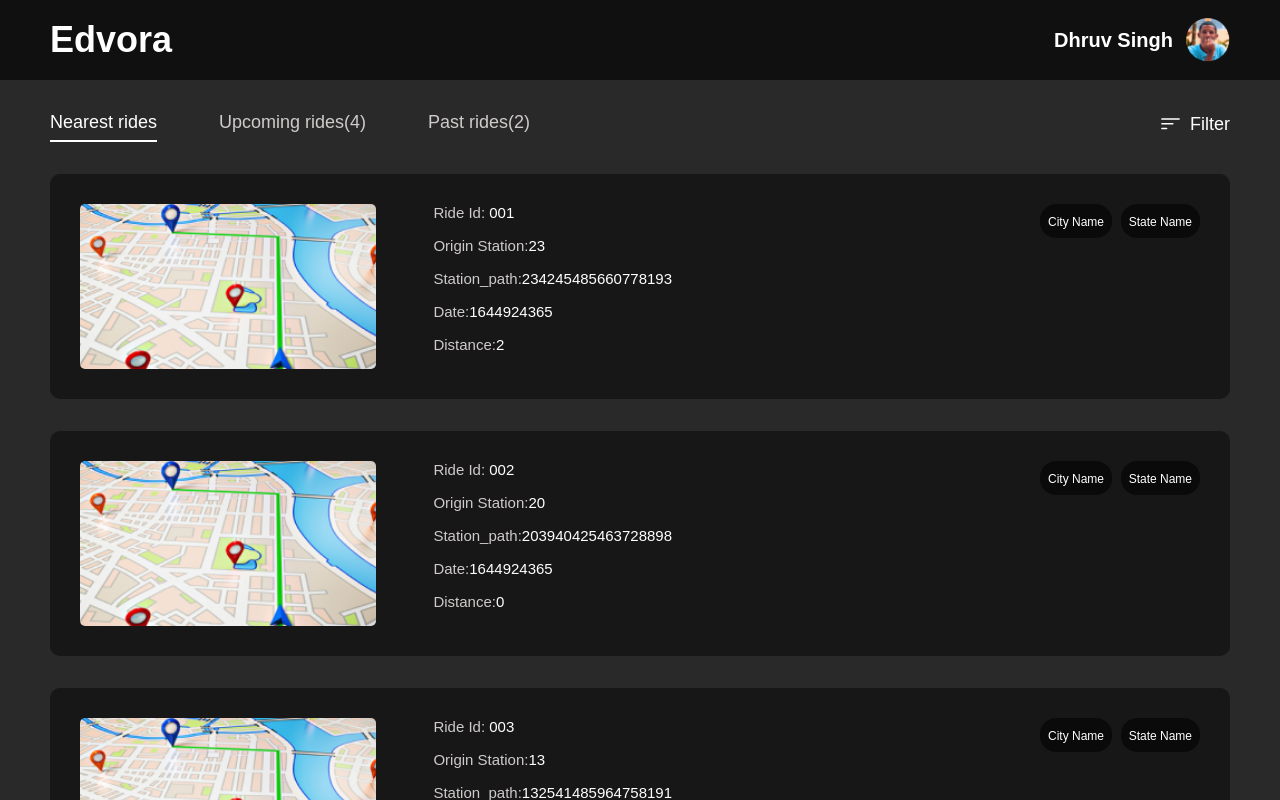
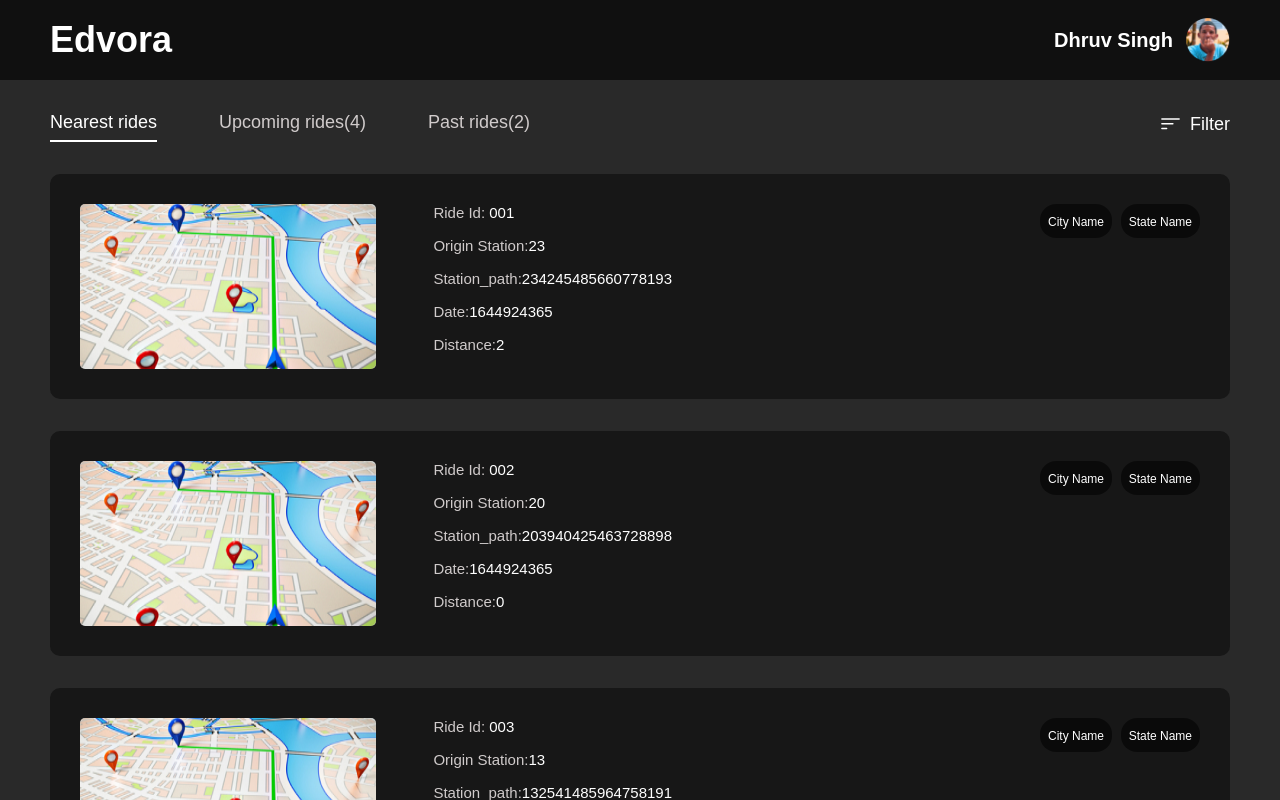
Before and after one commit to 5iveemmy/Rides, a Next.js app: page / in a window 1280 px wide. Shown: the top 800 px of the page. Built offline with nearby package versions, Linux system fonts and the light colour scheme.

Commit message:
remove object cover

```diff
--- a/components/Map.js
+++ b/components/Map.js
@@ -72,13 +72,7 @@ const Map = ({ ride, user }) => {
       <MapWrap>
         <OnLeft>
           <ForImage>
-            <Image
-              src="/map.jpg"
-              width={296}
-              height={148}
-              alt="Map"
-              objectFit="cover"
-            />
+            <Image src="/map.jpg" width={296} height={148} alt="Map" />
           </ForImage>
           <Location>
             <Details>
```
